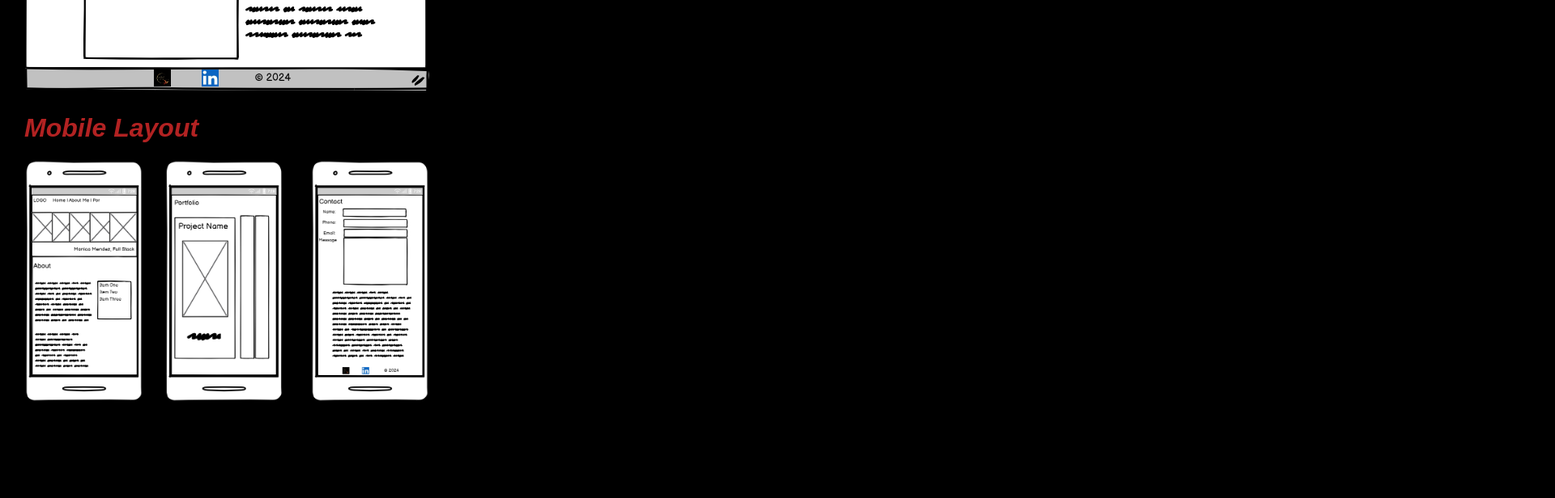
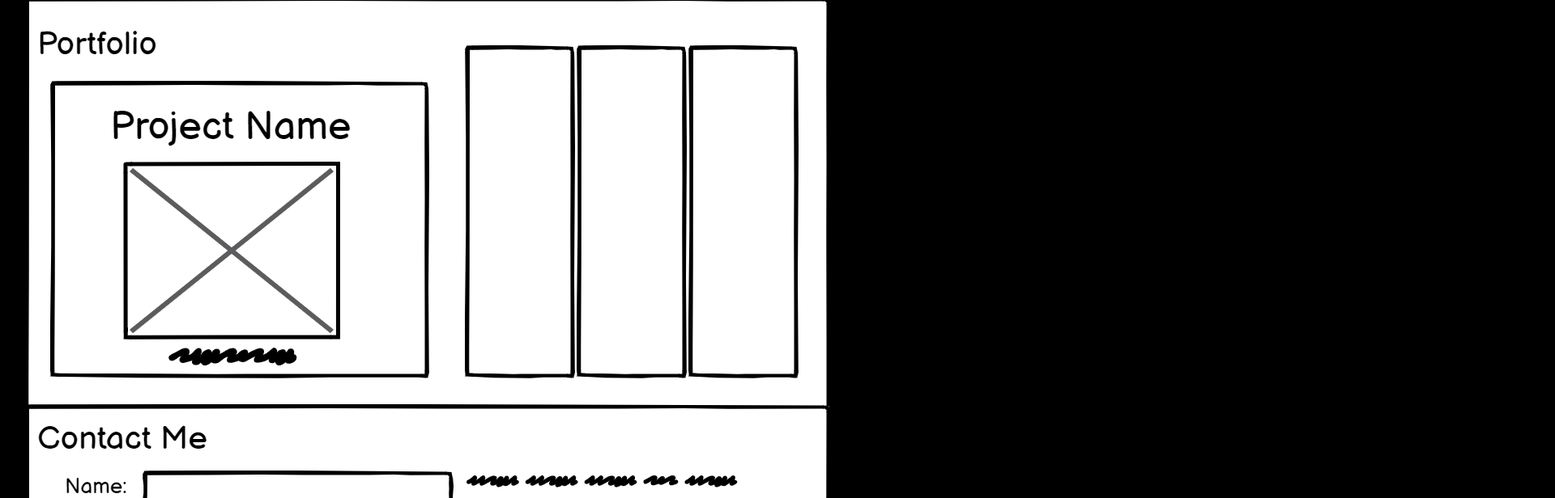
Before and after one commit to MMDesignLab/monica-mendez, a plain HTML site: page public_html/documentation/milestone-2.html in a window 1280 px wide. Shown: the part 1820-2436 px from the top of the page at 81% size, 1920 px wide, since content can reach past the window. Before the commit the page ends 2351 px from the top, so only its background shows below. Drawn offline with Linux system fonts and the light colour scheme.

Commit message:
html checker edits

```diff
--- a/public_html/documentation/milestone-2.html
+++ b/public_html/documentation/milestone-2.html
@@ -22,12 +22,11 @@
 
 <h2>Wireframes</h2> <p>My webpage will be formatted in a z-format and be responsive for mobile view. I will create my wireframe on Balsamiq.com.</p>
 
-<h1>Web Browser Layout</h1>
-<img class="layout" alt="browser wireframe image" src="./images/Browser%20Layout.png" >
+<h1 class="layout" >Web Browser Layout</h1>
+<img alt="browser wireframe image" src="./images/Browser%20Layout.png">
 
-<h1>Mobile Layout</h1>
-<img class="layout" alt="mobile wireframe image" src="./images/Mobile%20Layout.png" >
+<h1 class="layout" >Mobile Layout</h1>
+<img alt="mobile wireframe image" src="./images/Mobile%20Layout.png">
 
-<script type="module" src="/src/main.js"></script>
 </body>
 </html>
```
